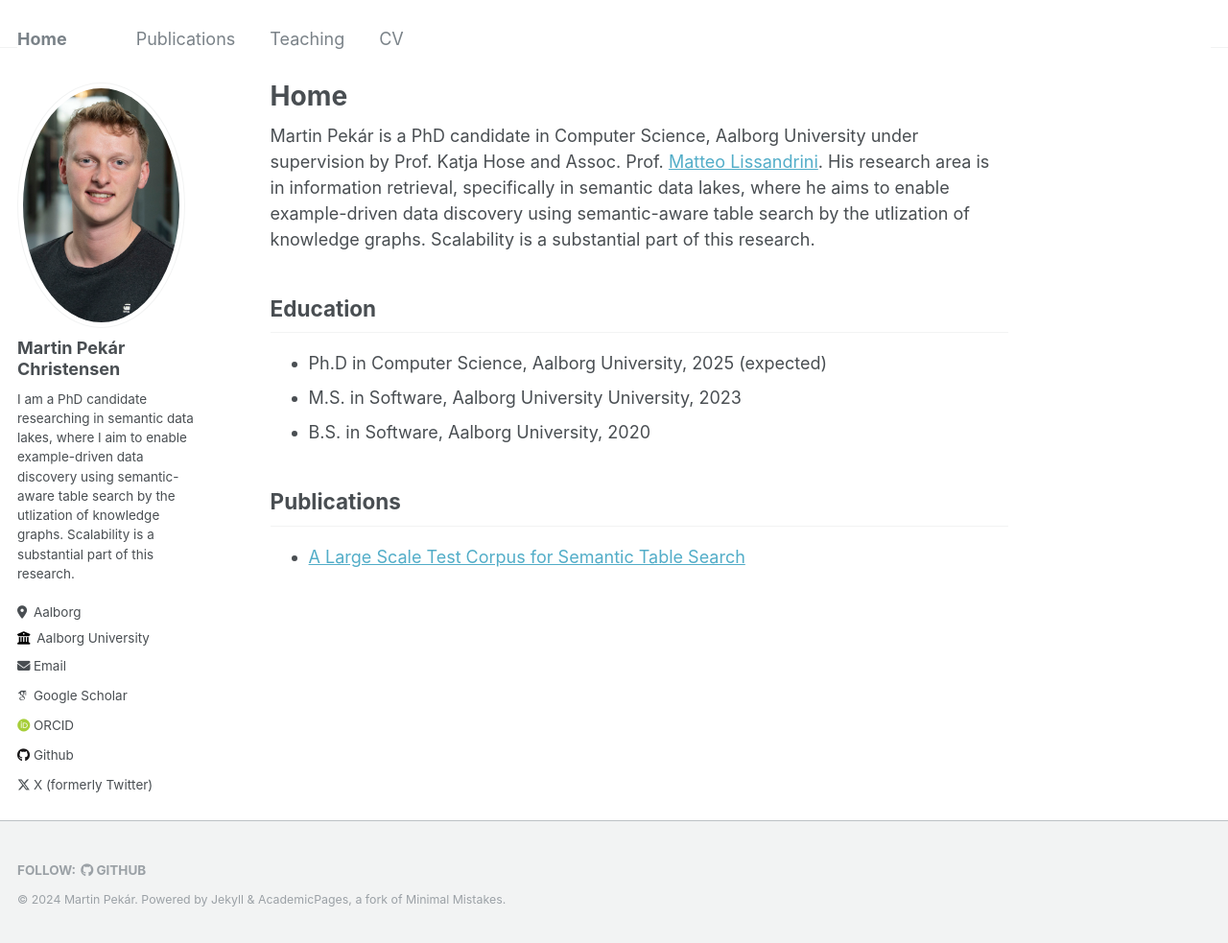
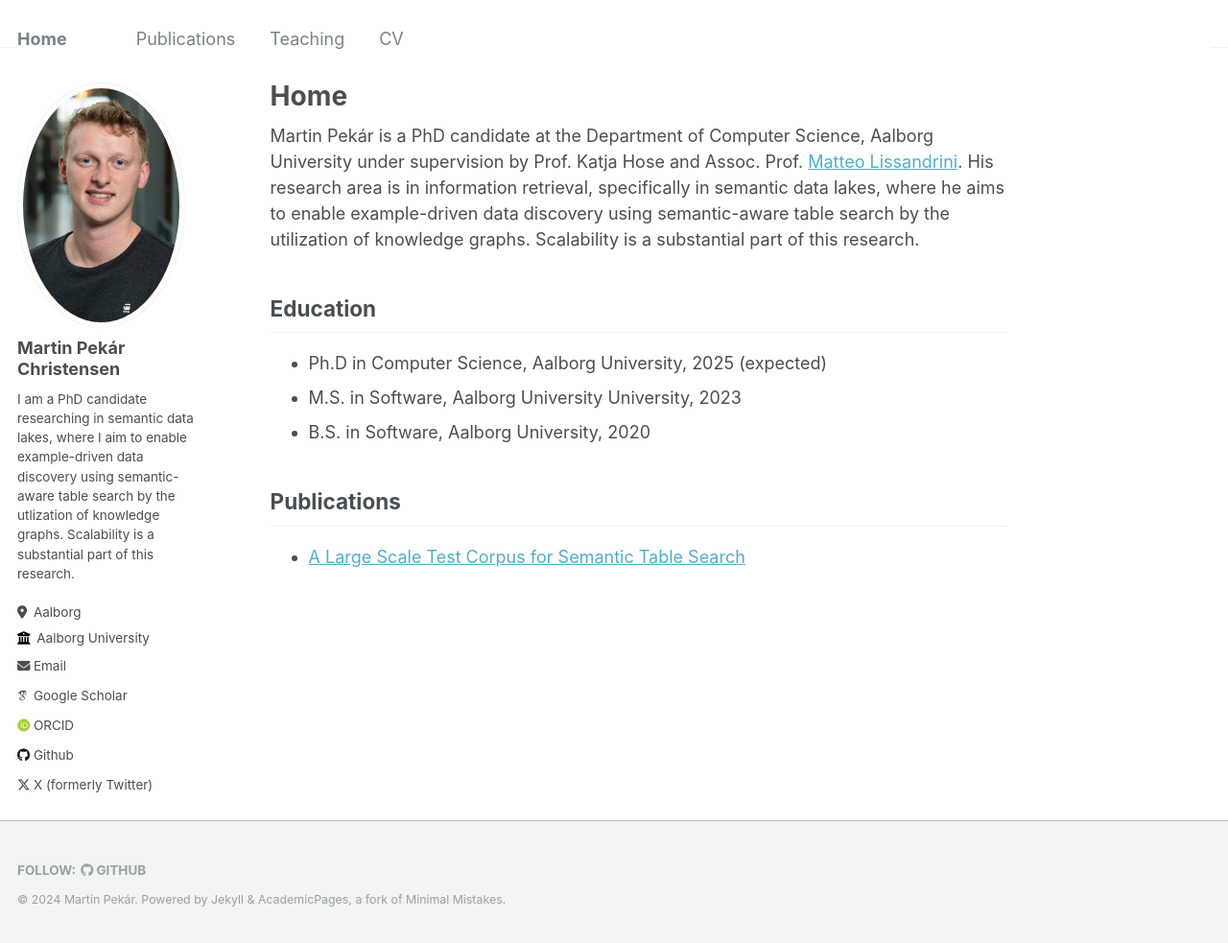
Before and after one commit to MrPekar98/mrpekar98.github.io, a Jekyll site: the page built from _pages/about.md, in a window 1280 px wide and 983 px high. Shown: the whole window at 96% size. Built offline with Jekyll 4.4.1, drawn with Linux system fonts in a browser that asks for light colours; some web fonts are replaced.

Commit message:
Update about.md

```diff
--- a/_pages/about.md
+++ b/_pages/about.md
@@ -7,8 +7,8 @@ redirect_from:
   - /about.html
 ---
 
-Martin Pekár is a PhD candidate in Computer Science, Aalborg University under supervision by Prof. Katja Hose and Assoc. Prof. [Matteo Lissandrini](https://lissandrini.com/).
-His research area is in information retrieval, specifically in semantic data lakes, where he aims to enable example-driven data discovery using semantic-aware table search by the utlization of knowledge graphs.
+Martin Pekár is a PhD candidate at the Department of Computer Science, Aalborg University under supervision by Prof. Katja Hose and Assoc. Prof. [Matteo Lissandrini](https://lissandrini.com/).
+His research area is in information retrieval, specifically in semantic data lakes, where he aims to enable example-driven data discovery using semantic-aware table search by the utilization of knowledge graphs.
 Scalability is a substantial part of this research.
 
 Education
```
